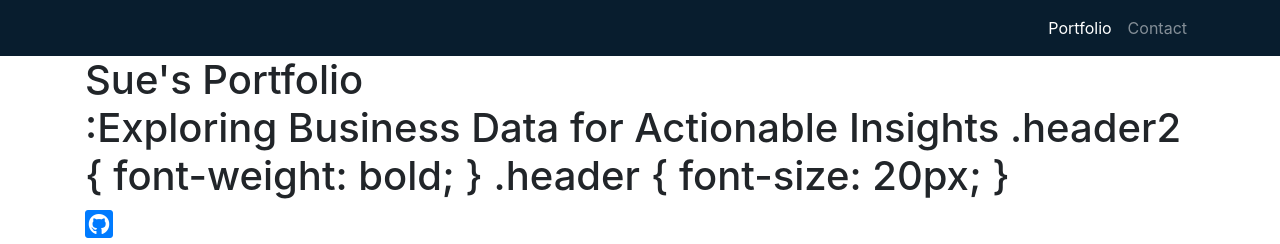
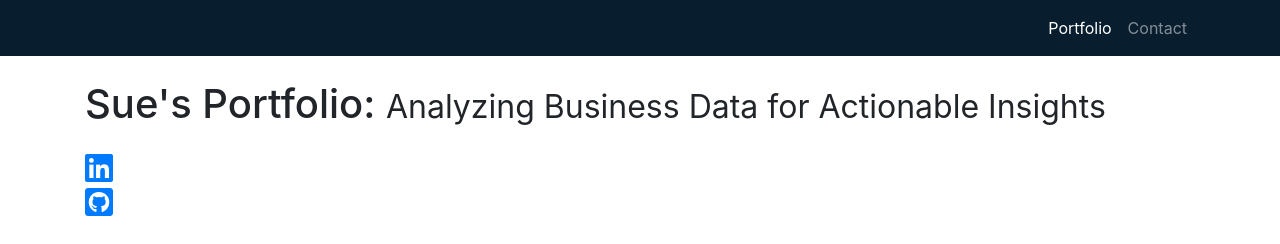
Before and after one commit to suekim1210/suekim1210.github.io, a plain HTML site: page index.html in a window 1280 px wide. Shown: the top 244 px of the page. Drawn offline with nearby package versions, Linux system fonts and the light colour scheme.

Commit message:
Update index.html

```diff
--- a/index.html
+++ b/index.html
@@ -27,7 +27,6 @@
 
 		<link href="css/bootstrap.min.css" rel="stylesheet">
 		<link href="css/styles.css" rel="stylesheet">
-		<link href="https://fonts.googleapis.com/css2?family=Noto+Sans+JP:wght@100;300;400;700&display=swap" rel="stylesheet">
 
 
 		<script src="https://code.jquery.com/jquery-latest.js" type="text/javascript"></script>
@@ -64,32 +63,20 @@
 	  	</nav>
 
 		<div class="container">
-			<h1 class="header"><span class="header2">Sue's Portfolio</span>
-				<br>:Exploring Business Data for Actionable Insights
-				.header2 {
-					font-weight: bold;
-				}
-				.header {
-					font-size: 20px;
-				}
+			<h1 class="my-4">Sue's Portfolio:
+				<small>Analyzing Business Data for Actionable Insights</small>
 			</h1>
+			<a class='icon' target="_blank" href="https://www.linkedin.com/in/suejhkim">
+					<span style="color: gray-dark;"
+					<i class="fab fa-linkedin fa-2x"></i>
+					</span>
 
 
 
 
 
-			<!--<h1 class="my-4">Sue Junghyun Kim
-							<small>Portfolio</small>
-				<a class='icon' target="_blank" href="https://www.linkedin.com/in/suejhkim">
-					<span style="color: Tomato;"
-					<i class="fab fa-linkedin fa-2x"></i>
-					</span>
-				</a>
-			</h1>
 
-			<h2>
-			<small>: Exploring Business Data for Actionable Insights</small>
-			</h2>-->
+
 
 			<div align="left">
 
```
